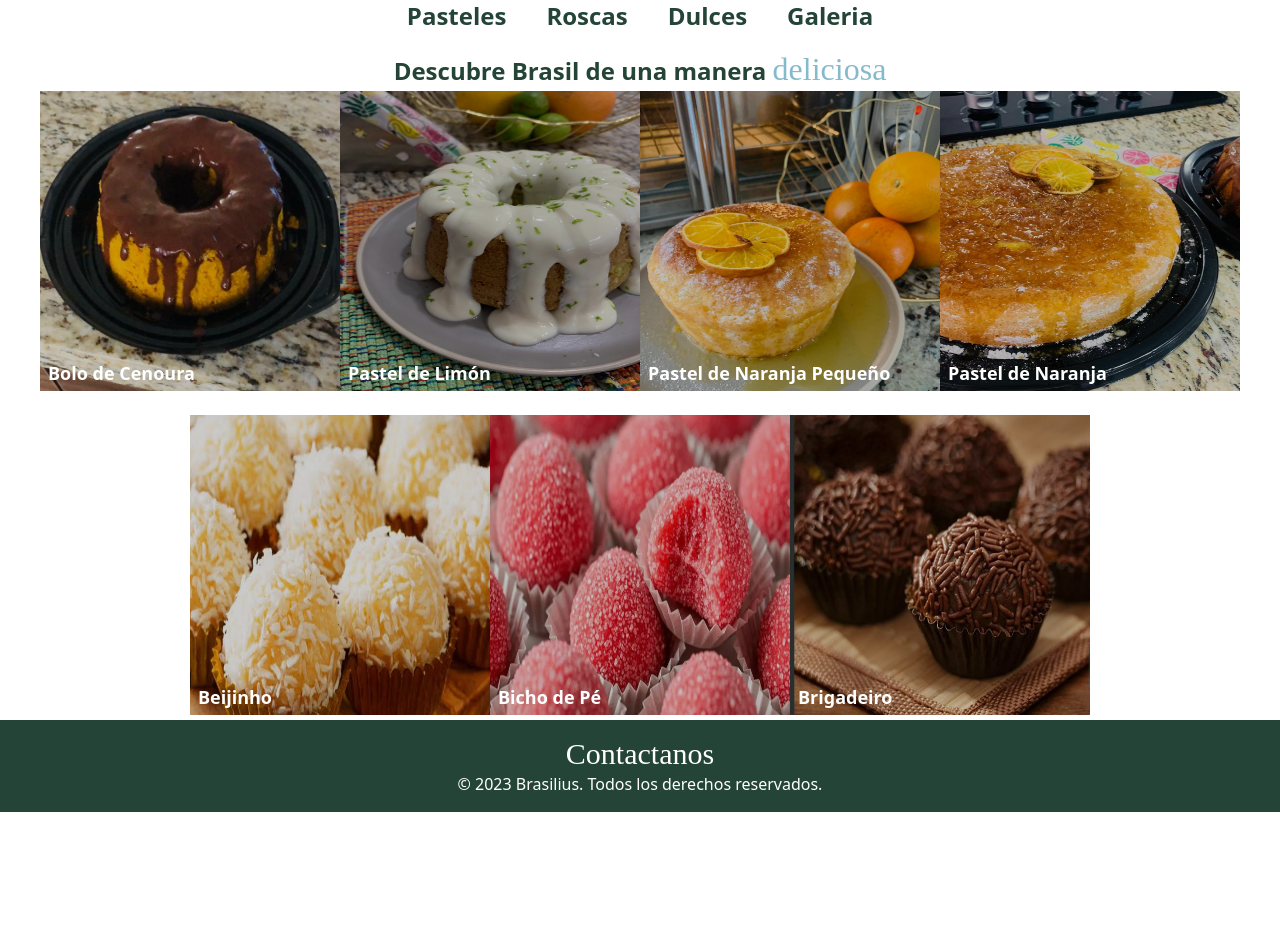
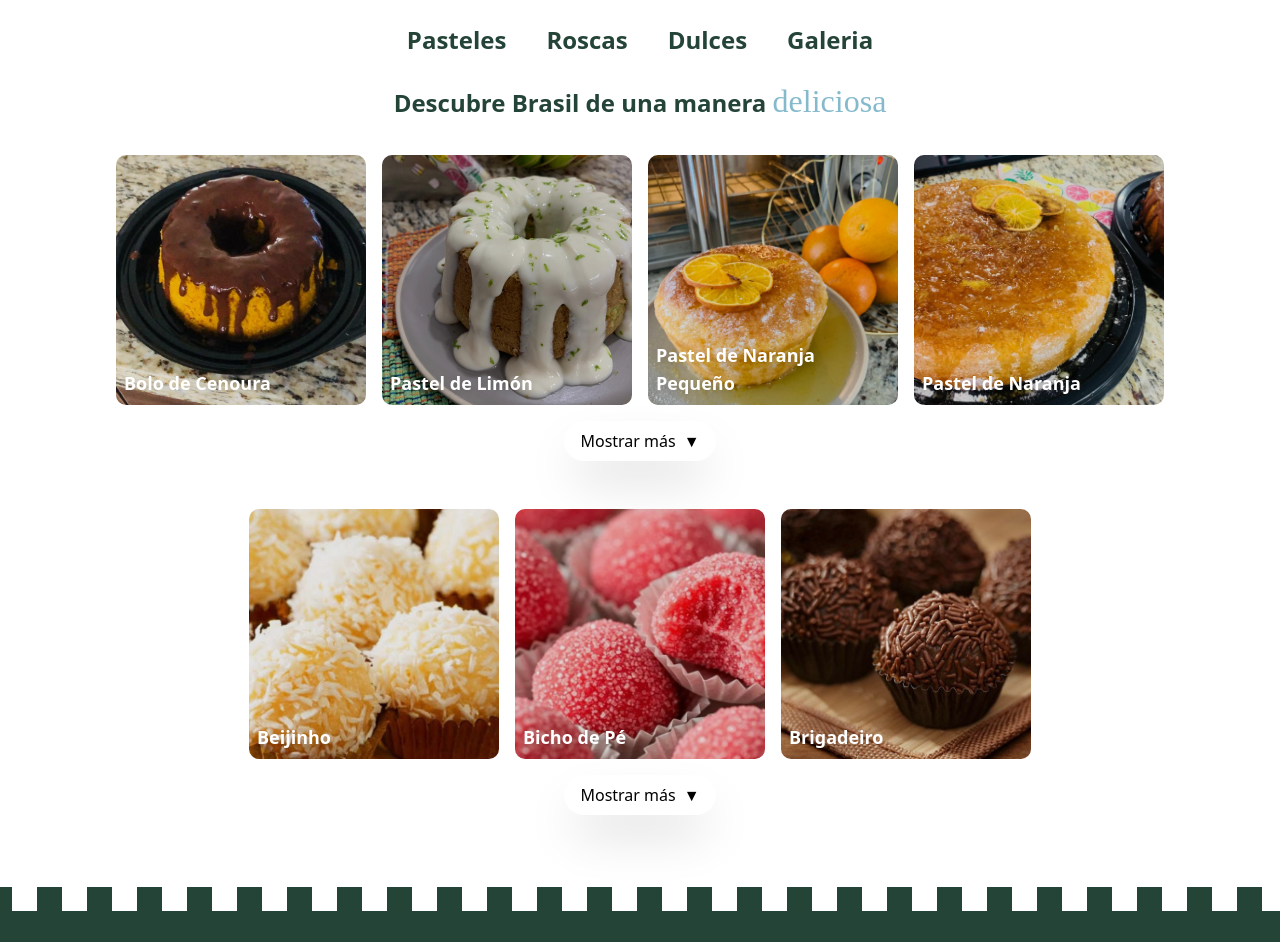
Before and after one commit to Ivan-Herrera-Garcia/shopcake, a Next.js app: page / in a window 1280 px wide. Shown: the top 942 px of the page. Before the commit the page ends 812 px from the top, so only its background shows below. Built offline with nearby package versions, Linux system fonts and the light colour scheme; a web font is replaced by a local one.

Commit message:
muchas mejoras alv

```diff
--- a/app/layout.js
+++ b/app/layout.js
@@ -44,7 +44,7 @@ export default function RootLayout({ children }) {
     <html lang="en">
       <head>
         <link rel="preconnect" href="https://fonts.googleapis.com"/>
-        <link rel="preconnect" href="https://fonts.gstatic.com" crossorigin/>
+        <link rel="preconnect" href="https://fonts.gstatic.com" crossOrigin="true"/>
         <link href="https://fonts.googleapis.com/css2?family=Cedarville+Cursive&display=swap" rel="stylesheet"/>
       </head>
       <body
--- a/app/page.js
+++ b/app/page.js
@@ -1,53 +1,195 @@
+'use client'
 import products from "@/utils/productos";
+import Image from "next/image";
+import { useState } from "react";
 
 export default function HomePage() {
+  const [showAll, setShowAll] = useState(false);
+  const [showAllDulces, setShowAllDulces] = useState(false);
+  const [selectedProduct, setSelectedProduct] = useState(null);
+
+  const salados = products.filter((p) => !p.isDulce);
+  const productosVisibles = showAll ? salados : salados.slice(0, 4);
+
+  const productosDulces = products.filter((p) => p.isDulce);
+  const productosDulcesVisibles = showAllDulces ? productosDulces : productosDulces.slice(0, 4);
+
   return (
-    <main className=" h-[90vh] place-content-center bg-[#606060]">
-      <div className="bg-white w-full h-full">
+    <main className="min-h-screen flex flex-col bg-[#606060]">
+      <div className="flex-grow bg-white flex flex-col items-center justify-center px-4 py-6">
 
-        {/* Seccion navbar */}
-        <nav className="flex place-content-center w-full  items-center">
-          <ul className="flex place-content-center space-x-10">
-            <li><a href="#" className="principal text-2xl font-bold">Pasteles</a></li>
-            <li><a href="#" className="principal text-2xl font-bold">Roscas</a></li>
-            <li><a href="#" className="principal text-2xl font-bold">Dulces</a></li>
-            <li><a href="#" className="principal text-2xl font-bold">Galeria</a></li>
+        {/* Navbar */}
+        <nav className="flex justify-center w-full mb-6">
+          <ul className="flex space-x-6 md:space-x-10 text-lg md:text-2xl font-bold">
+            <li><a href="#" className="principal">Pasteles</a></li>
+            <li><a href="#" className="principal">Roscas</a></li>
+            <li><a href="#" className="principal">Dulces</a></li>
+            <li><a href="#" className="principal">Galeria</a></li>
           </ul>
         </nav>
 
-        {/* Subtitulo : Descubre Brasil de una manera deliciosa */}
-        <h2 className="text-center text-2xl font-bold mt-4 principal">Descubre Brasil de una manera <span className="secundario cursive text-[32px]">deliciosa</span></h2>
+        {/* Subtitulo */}
+        <h2 className="text-center text-2xl font-bold mb-8 principal">
+          Descubre Brasil de una manera{" "}
+          <span className="secundario cursive text-[32px]">deliciosa</span>
+        </h2>
 
-        <div className="w-full flex overflow-x-auto place-content-center">
-          {products.slice(0, 7).map((product) => (
-            !product.isDulce && (
-              <div key={product.name+"-salado"} className="flex-shrink-0">
-                <img src={product.image} alt={product.name} className="w-[300px] h-[300px] filter-[brightness(0.8)]"/>
-                {/* Texto relativo para evitar la redimension de las imagenes */}
-                <h3 className="absolute text-center text-lg font-bold -mt-8 ml-2 text-white">{product.name}</h3>
+        {/* Sección Productos Salados */}
+        <div className="w-full max-w-7xl mb-12">
+          <div
+            className={`transition-all duration-500 ease-in-out ${
+              showAll
+                ? "grid mx-auto w-full sm:w-[90%] lg:w-1/2 grid-cols-1 sm:grid-cols-2 md:grid-cols-3 lg:grid-cols-4 gap-4 place-items-center"
+                : "flex w-full overflow-x-auto gap-4 justify-center touch-scroll"
+            }`}
+            style={{ WebkitOverflowScrolling: "touch" }}
+          >
+            {productosVisibles.map((product) => (
+              <div
+                key={product.name + "-salado"}
+                className={`relative cursor-pointer transition-transform duration-300 hover:opacity-80 ${
+                  showAll ? "" : "flex-shrink-0"
+                }`}
+                onClick={() => setSelectedProduct(product)}
+              >
+                <Image
+                  src={product.image}
+                  alt={product.name}
+                  width={250}
+                  height={250}
+                  className="w-[250px] h-[250px] object-cover brightness-90 rounded-lg"
+                />
+                <h3 className="absolute bottom-2 left-2 text-lg font-bold text-white drop-shadow-md">
+                  {product.name}
+                </h3>
               </div>
-            )
-          ))}
+            ))}
+          </div>
+
+          <button
+            onClick={() => setShowAll(!showAll)}
+            className="mt-4 px-4 py-2 bg-white text-black rounded-full flex items-center gap-2 mx-auto hover:cursor-pointer shadow-2xl transition-colors hover:bg-gray-300"
+          >
+            {showAll ? "Mostrar menos" : "Mostrar más"}
+            <span
+              className={`transition-transform duration-300 ${
+                showAll ? "rotate-180" : ""
+              }`}
+            >
+              ▼
+            </span>
+          </button>
         </div>
-        <br></br>
-        <div className="w-full flex overflow-x-auto place-content-center">
-          {products.slice(0, 7).map((product) => (
-            product.isDulce && (
-              <div key={product.name+"-dulce"} className="flex-shrink-0">
-                <img src={product.image} alt={product.name} className="w-[300px] h-[300px] filter-[brightness(0.8)]"/>
-                {/* Texto relativo para evitar la redimension de las imagenes */}
-                <h3 className="absolute text-center text-lg font-bold -mt-8 ml-2 text-white">{product.name}</h3>
+
+        {/* Sección Productos Dulces */}
+        <div className="w-full max-w-7xl mb-12">
+          <div
+            className={`transition-all duration-500 ease-in-out ${
+              showAllDulces
+                ? "grid mx-auto w-full sm:w-[90%] lg:w-1/2 grid-cols-1 sm:grid-cols-2 md:grid-cols-3 lg:grid-cols-4 gap-4 place-items-center"
+                : "flex w-full overflow-x-auto gap-4 justify-center touch-scroll"
+            }`}
+            style={{ WebkitOverflowScrolling: "touch" }}
+          >
+            {productosDulcesVisibles.map((product) => (
+              <div
+                key={product.name + "-dulce"}
+                className={`relative cursor-pointer transition-transform duration-300 hover:opacity-80 ${
+                  showAllDulces ? "" : "flex-shrink-0"
+                }`}
+                onClick={() => setSelectedProduct(product)}
+              >
+                <Image
+                  src={product.image}
+                  alt={product.name}
+                  width={250}
+                  height={250}
+                  className="w-[250px] h-[250px] object-cover brightness-90 rounded-lg"
+                />
+                <h3 className="absolute bottom-2 left-2 text-lg font-bold text-white drop-shadow-md">
+                  {product.name}
+                </h3>
               </div>
-            )
-          ))}
+            ))}
+          </div>
+
+          <button
+            onClick={() => setShowAllDulces(!showAllDulces)}
+            className="mt-4 px-4 py-2 bg-white text-black rounded-full flex items-center gap-2 mx-auto hover:cursor-pointer shadow-2xl transition-colors hover:bg-gray-300"
+          >
+            {showAllDulces ? "Mostrar menos" : "Mostrar más"}
+            <span
+              className={`transition-transform duration-300 ${
+                showAllDulces ? "rotate-180" : ""
+              }`}
+            >
+              ▼
+            </span>
+          </button>
         </div>
+
+        {/* Modal */}
+        {selectedProduct && (
+          <div className="fixed inset-0 bg-black bg-opacity-60 flex justify-center items-center z-50">
+            <div className="bg-white p-6 rounded-lg w-[90%] max-w-md relative">
+              <button
+                onClick={() => setSelectedProduct(null)}
+                className="absolute top-2 right-2 text-gray-600 hover:text-black"
+              >
+                ✖
+              </button>
+              <Image
+                src={selectedProduct.image}
+                alt={selectedProduct.name}
+                width={250}
+                height={250}
+                className="w-full h-64 object-cover rounded"
+              />
+              <h2 className="text-2xl font-bold mt-4">{selectedProduct.name}</h2>
+              <p className="text-gray-700 mt-2">
+                Aquí iría la descripción o detalles del producto.
+              </p>
+              <button
+                onClick={() => alert("Producto agregado al carrito")}
+                className="mt-4 bg-green-600 hover:bg-green-700 text-white px-4 py-2 rounded w-full"
+              >
+                Continuar compra
+              </button>
+            </div>
+          </div>
+        )}
       </div>
-      <footer className="text-white py-4 bg-[#244437]">
-        <div className="container mx-auto text-center">
+
+      {/* Footer */}
+      <footer className="text-white py-4 bg-[#244437] relative overflow-hidden">
+        <div
+          className="absolute top-0 left-0 w-full h-6 bg-[length:50px_50px] bg-repeat-x"
+          style={{
+            backgroundImage: `
+              linear-gradient(
+                to right,
+                transparent 0%,
+                transparent 25%,
+                white 25%,
+                white 75%,
+                transparent 75%,
+                transparent 100%
+              )
+            `,
+          }}
+        />
+        <div className="container mx-auto text-center mt-8 relative z-10">
           <h2 className="cursive text-3xl italic">Contactanos</h2>
           <p>&copy; 2023 Brasilius. Todos los derechos reservados.</p>
         </div>
       </footer>
+
+      <style jsx>{`
+        /* Para suavizar el scroll en iOS */
+        .touch-scroll {
+          -webkit-overflow-scrolling: touch;
+        }
+      `}</style>
     </main>
   );
 }
--- a/components/Footer.js
+++ /dev/null
@@ -1,14 +0,0 @@
-export default function Footer() {
-    const COLORS = {
-        primary: '#1e3932',
-        secondary: '#d4e9e2',
-        accent: '#00754a',
-        background: '#f3f1e7',
-        text: '#000000'
-    };
-    return (
-        <footer className="text-white p-4 text-center mt-10" style={{ backgroundColor: COLORS.primary }}>
-            <p>&copy; 2025 Brasilius. Todos los derechos reservados.</p>
-        </footer>
-    );
-}
--- a/components/Navbar.js
+++ /dev/null
@@ -1,50 +0,0 @@
-import Link from "next/link";
-
-export default function Navbar() {
-    const COLORS = {
-        primary: '#1e3932',
-        secondary: '#d4e9e2',
-        accent: '#00754a',
-        background: '#f3f1e7',
-        text: '#000000'
-    };
-
-    const navItems = [
-        { label: "Inicio", href: "#inicio" },
-        { label: "Productos", href: "#productos" },
-        { label: "Galería", href: "#galeria" },
-        { label: "Contacto", href: "#contacto" },
-    ];
-
-    return (
-        <nav
-            className="text-white px-6 py-4 flex justify-between items-center shadow-md sticky top-0 z-50"
-            style={{ backgroundColor: COLORS.primary }}
-        >
-            {/* Mascota + Nombre */}
-            <div className="flex items-center gap-3">
-                <Link href="#inicio">
-                    <img
-                        src="/mascota.png"
-                        alt="Mascota"
-                        className="w-12 h-12 cursor-pointer"
-                    />
-                </Link>
-                <h1 className="text-xl font-bold">Brasilius</h1>
-            </div>
-
-            {/* Navegación */}
-            <div className="flex gap-6">
-                {navItems.map((item) => (
-                    <a
-                        key={item.href}
-                        href={item.href}
-                        className="hover:underline hover:text-green-200 transition-colors"
-                    >
-                        {item.label}
-                    </a>
-                ))}
-            </div>
-        </nav>
-    );
-}
```
Also changed, not shown: app/detalle/page.js (deleted, +0 -50 lines).
